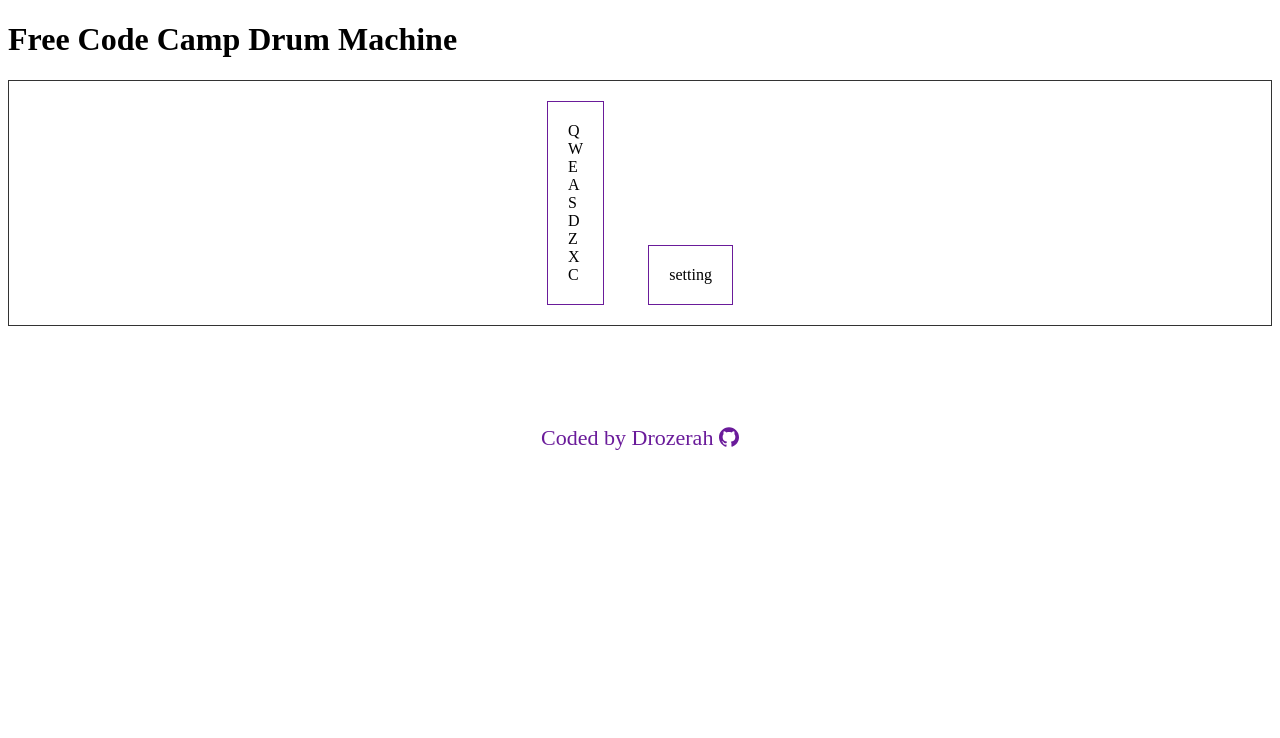
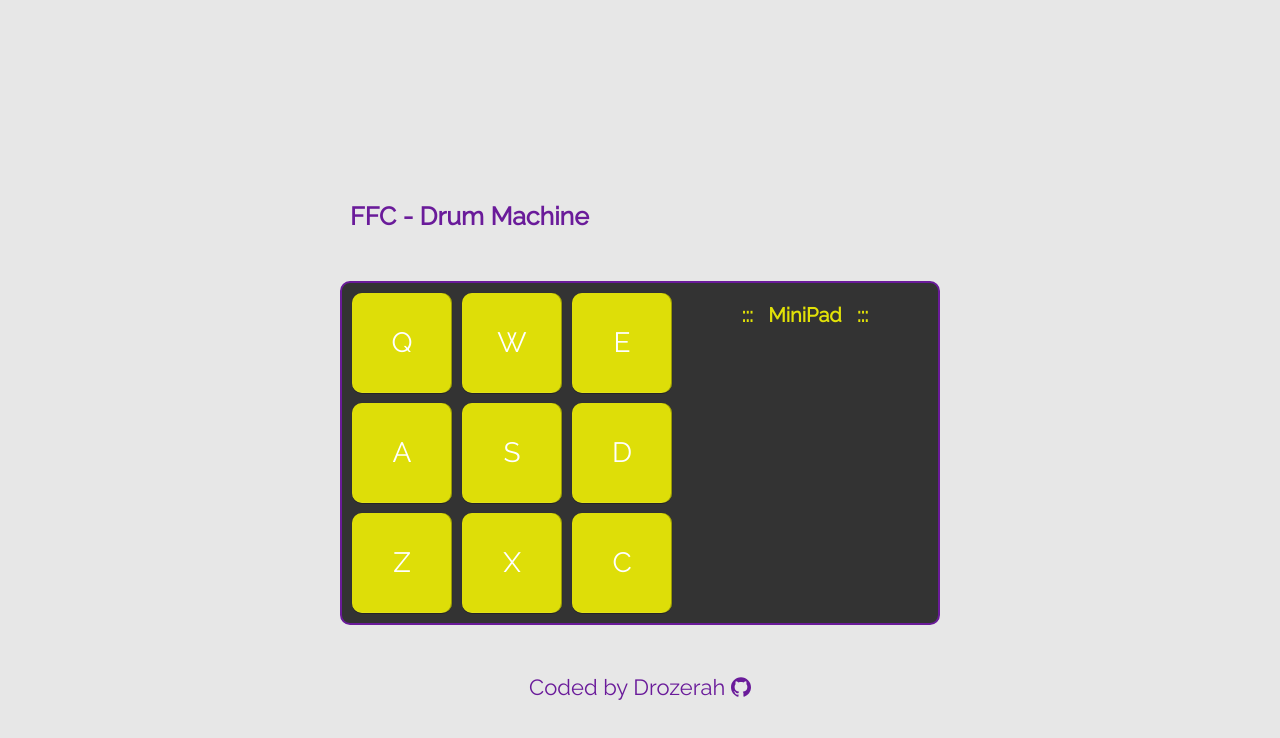
Before and after one commit to Drozerah/JavaScript_Drum_Machine, a website built with webpack: page src/index.html in a window 1280 px wide. Built offline with nearby package versions, Linux system fonts and the light colour scheme; files whose address does not match are found by name; a web font is replaced by a local one.

Commit message:
refactor: HTML add spec #4 + CSS

```diff
--- a/src/index.html
+++ b/src/index.html
@@ -4,59 +4,61 @@
     <meta charset="UTF-8">
     <meta name="viewport" content="width=device-width, initial-scale=1.0">
     <meta http-equiv="X-UA-Compatible" content="ie=edge">
-    <title>Drum Machine</title>
+    <link href="https://fonts.googleapis.com/css?family=Raleway|Sniglet" rel="stylesheet">
+    <link rel="stylesheet" href="styles.css"/>
+    <title>Document</title>
 </head>
-<body>
+<body class="grid-container">
+    <div id="content">
         <header>
-        <h1 class="title">Free Code Camp Drum Machine</h1>
+            <h1>FFC - Drum Machine</h1>
         </header>
-    <main id="app">
         <div id="drum-machine">
-            <div id="display" class="element">
-                <div class="pads">
-                    <div class="drum-pad" id="item1">
-                        <audio id="Q" class="clip" src=""></audio>
+            <main id="drum-pads">
+                <div class="drum-pad" id="id">
+                    <audio src="" class="clip" id="Q"></audio>
                     <div>Q</div>
                 </div>
-                    <div class="drum-pad" id="item2">
-                        <audio id="W" class="clip" src=""></audio>
+                <div class="drum-pad" id="id">
+                    <audio src="" class="clip" id="W"></audio>
                     <div>W</div>
                 </div>
-                    <div class="drum-pad" id="item3">
-                        <audio id="E" class="clip" src=""></audio>
+                <div class="drum-pad" id="id">
+                    <audio src="" class="clip" id="E"></audio>
                     <div>E</div>
                 </div>
-                    <div class="drum-pad" id="item4">
-                        <audio id="A" class="clip" src=""></audio>
+                <div class="drum-pad" id="id">
+                    <audio src="" class="clip" id="A"></audio>
                     <div>A</div>
                 </div>
-                    <div class="drum-pad" id="item5">
-                        <audio id="S" class="clip" src=""></audio>
+                <div class="drum-pad" id="id">
+                    <audio src="" class="clip" id="S"></audio>
                     <div>S</div>
                 </div>
-                    <div class="drum-pad" id="item6">
-                        <audio id="D" class="clip" src=""></audio>
+                <div class="drum-pad" id="id">
+                    <audio src="" class="clip" id="D"></audio>
                     <div>D</div>
                 </div>
-                    <div class="drum-pad" id="item7">
-                        <audio id="Z" class="clip" src=""></audio>
+                <div class="drum-pad" id="id">
+                    <audio src="" class="clip" id="Z"></audio>
                     <div>Z</div>
                 </div>
-                    <div class="drum-pad" id="item8">
-                        <audio id="X" class="clip" src=""></audio>
+                <div class="drum-pad" id="id">
+                    <audio src="" class="clip" id="X"></audio>
                     <div>X</div>
                 </div>
-                    <div class="drum-pad" id="item9">
-                        <audio id="C" class="clip" src=""></audio>
+                <div class="drum-pad" id="id">
+                    <audio src="" class="clip" id="C"></audio>
                     <div>C</div>
                 </div>
+            </main>
+            <aside id="controller">
+                <div id="display">
+                    <h2>:::&nbsp;&nbsp;&nbsp;MiniPad&nbsp;&nbsp;&nbsp;:::</h2>
                 </div>
+            </aside>
         </div>
-            <div class="element setting">setting</div>
-        </div>
-    </main>
         <footer>
-        <div id="drozerah">
             <a href="https://github.com/Drozerah" class="drozerah" target="_blank" title="Drozerah web développeur - trouvez moi sur GitHub">
                 <span>Coded by Drozerah</span>
                 <!--
@@ -69,8 +71,8 @@
                     <path d="M12 .297c-6.63 0-12 5.373-12 12 0 5.303 3.438 9.8 8.205 11.385.6.113.82-.258.82-.577 0-.285-.01-1.04-.015-2.04-3.338.724-4.042-1.61-4.042-1.61C4.422 18.07 3.633 17.7 3.633 17.7c-1.087-.744.084-.729.084-.729 1.205.084 1.838 1.236 1.838 1.236 1.07 1.835 2.809 1.305 3.495.998.108-.776.417-1.305.76-1.605-2.665-.3-5.466-1.332-5.466-5.93 0-1.31.465-2.38 1.235-3.22-.135-.303-.54-1.523.105-3.176 0 0 1.005-.322 3.3 1.23.96-.267 1.98-.399 3-.405 1.02.006 2.04.138 3 .405 2.28-1.552 3.285-1.23 3.285-1.23.645 1.653.24 2.873.12 3.176.765.84 1.23 1.91 1.23 3.22 0 4.61-2.805 5.625-5.475 5.92.42.36.81 1.096.81 2.22 0 1.606-.015 2.896-.015 3.286 0 .315.21.69.825.57C20.565 22.092 24 17.592 24 12.297c0-6.627-5.373-12-12-12" class="path-name"/>
                 </svg>
             </a>
+        </footer>
     </div>
-    </footer>
     <script src="https://cdn.freecodecamp.org/testable-projects-fcc/v1/bundle.js"></script>
 </body>
 </html>
--- a/src/styles/main.scss
+++ b/src/styles/main.scss
@@ -2,35 +2,119 @@
 @import "partials/reset.scss";
 @import "partials/mixins.scss";
 
-html, body{
-    height: 100%;
+/* page */
+body,html{
+    margin-top:50px;
+    height: calc(100% - 50px);
+    background-color: #E7E7E7;
 }
 
-#app{
-    border:1px solid #333;
-    display: flex;
-    justify-content: center;
-    flex-direction: row;
-    .drum-machine{
-        border:1px solid #6a1b9a;
-        margin:20px;
-        padding:20px;
+h1{
+    font-size: 25px;
+    margin: 0px 0px 0px 10px;
 }
-    .element{
-        display: inline-block;
-        border:1px solid #6a1b9a;
-        margin:20px;
-        padding:20px;
+
+h2{
+    font-size: 20px;
+    margin: 10px 0px 0px 0px;
 }
+
+/* grid container */
+.grid-container{
+    display: grid;
+    align-items: center; /* vertical alignment */
+    justify-items: center; /* horizontal alignment */
+}
+
+/* first grid item */
+#content{
+    /* font-family: 'Sniglet', cursive; */
+    font-family: 'Raleway', sans-serif;
+    color:#6a1b9a;
+    width:600px;
+    /* border:5px solid violet; */
+    background-color: #E7E7E7;
+    display: grid;
+    grid-template-columns: 1fr;
+    row-gap: 50px;
+}
+
+header{
+    /* border:5px solid purple; */
+}
+
+#drum-machine{
+    display: grid;
+    grid-template-columns: 1fr 1fr;
+    border:2px solid #6a1b9a;
+    border-radius: 10px;
+    background-color: #333;
+    /* padding: 5px; */
+}
+
+#drum-pads{
+    /* border:5px solid purple; */
+    /* font-family: 'Raleway', sans-serif; */
+    font-size: 28px;
+    height: 320px;
+    width: 320px;
+    padding: 10px 0px 10px 10px;
+    display: grid;
+    grid-template-columns: 1fr 1fr 1fr;
+    grid-template-rows: 1fr 1fr 1fr;
+    grid-gap:10px;
+    /* justify-self:center; */
+}
+
+#drum-pads div {
+    text-align: center;
+    line-height: 100px;
+    border-radius: 10px;
+    /* background:#333; */
+    background: rgba(255, 255, 0, 0.596);
+    /* color:rgba(255, 255, 0, 0.835); */
+    /* color:yellow; */
+    color:white;
+    box-shadow: inset -1px 0 0 rgba(0, 0, 0, 0.25), inset 0 -1px 0 hsla(0,0%,100%,.05), 0 1px 0 hsla(0,0%,0%,.15), 0 0 1px hsla(0,0%,0%,.1);
+}
+
+#drum-pads div:active{
+    /* background:rgba(255, 255, 0, 0.596); */
+    background:rgba(255, 255, 0, 0.712);
+    color: #1e1e1e;
+    font-size: 35px;
+}
+
+#drum-pads div:hover{
+    cursor: pointer;
+}
+
+#drum-pads div::selection {
+    background: transparent;
+}
+
+#controller{
+    /* border:5px solid yellowgreen; */
+    padding-top: 10px;
+}
+
+#display{
+    color:rgba(255, 255, 0, 0.856);
+    text-align: center;
+    font-size: 22px;
+}
+
+#display h2::selection{
+    background: transparent;
 }
 
 footer{
+    /* border:5px solid purple; */
+    text-align: center;
+}
+
 
 /* DROZERAH */
-    #drozerah{
-
-        text-align: center;
-        margin-top: 100px;
 
 .drozerah {
     text-decoration: none;
@@ -64,5 +148,3 @@ footer{
 .drozerah:hover span {
     color: purple;
 }
-    }
-}
```
Lines whose indentation alone changed are shown as unchanged.
